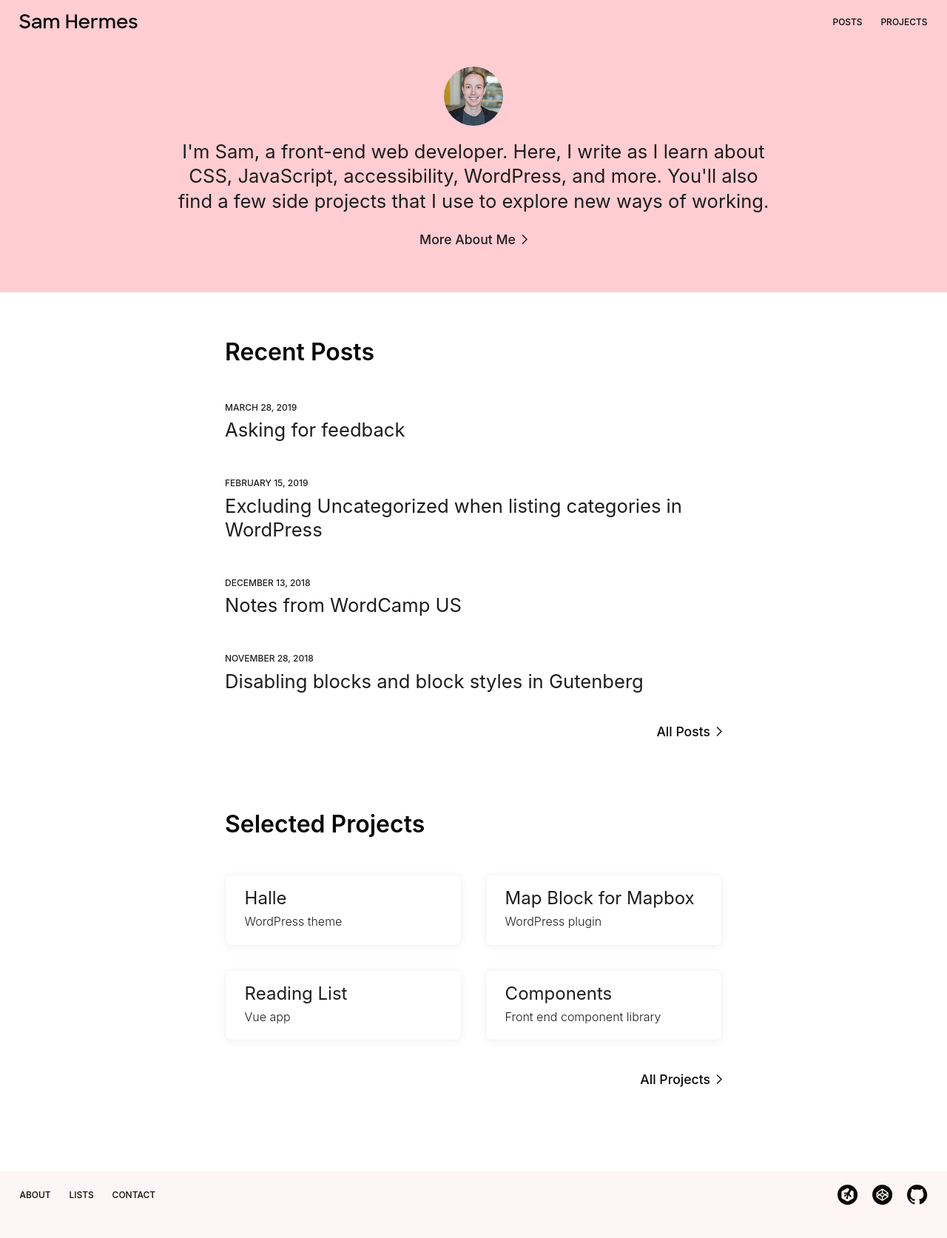
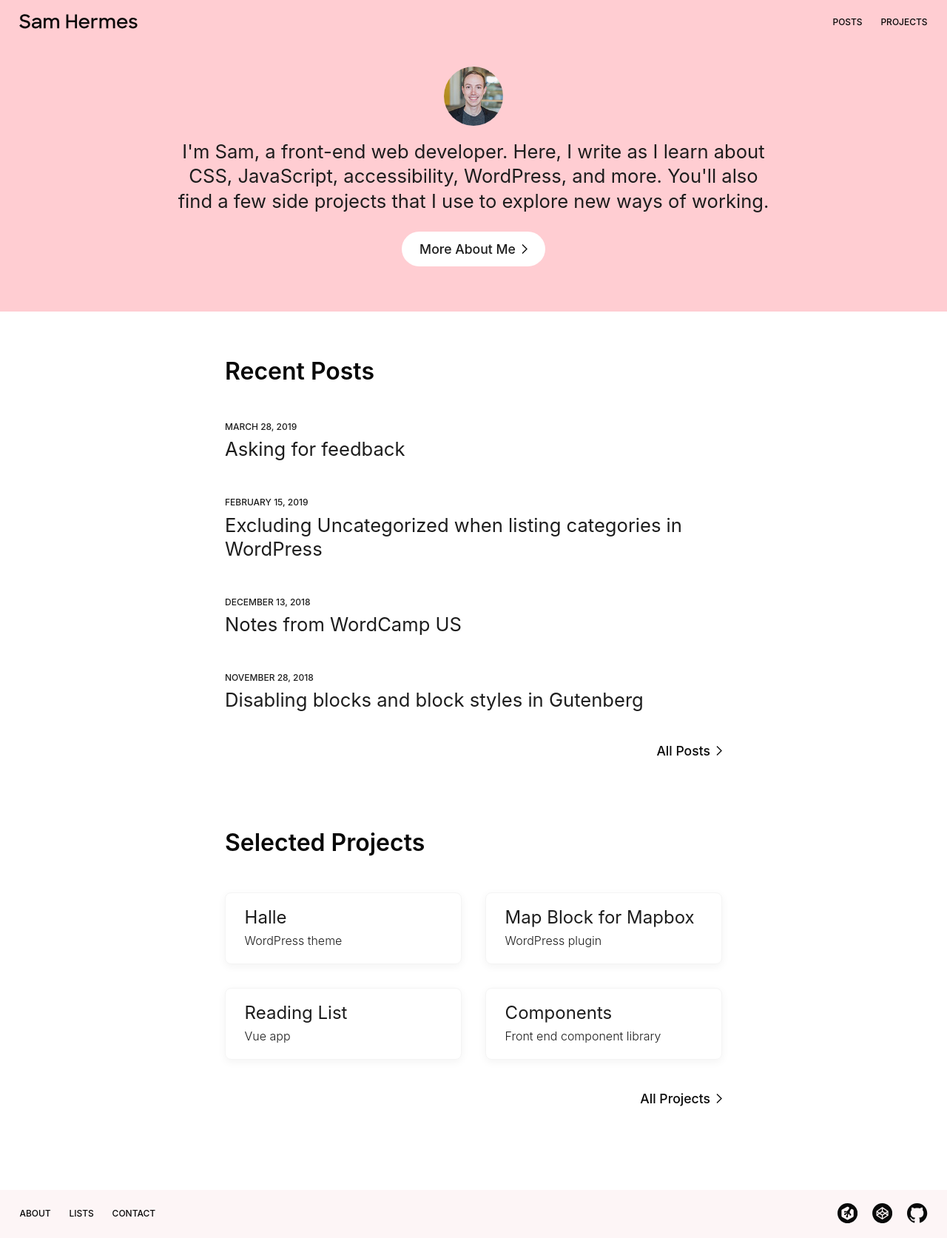
Before and after one commit to samhermes/samhermes.github.io, a Jekyll site: the page built from index.md, in a window 1280 px wide. Shown: the whole page at 74% size. Built offline with Jekyll 4.4.1, drawn with Linux system fonts in a browser that asks for light colours; before the commit the page ends 1648 px from its top, so only the background shows below that.

Commit message:
Style call to action

```diff
--- a/_sass/_home.scss
+++ b/_sass/_home.scss
@@ -51,6 +51,10 @@
         .cta {
             font-size: 1.1rem;
             font-weight: 500;
+            background: #fff;
+            padding: 0.8rem 1.5rem;
+            border-radius: 2rem;
+            display: inline-block;
 
             &:hover {
                 text-decoration: underline;
```
